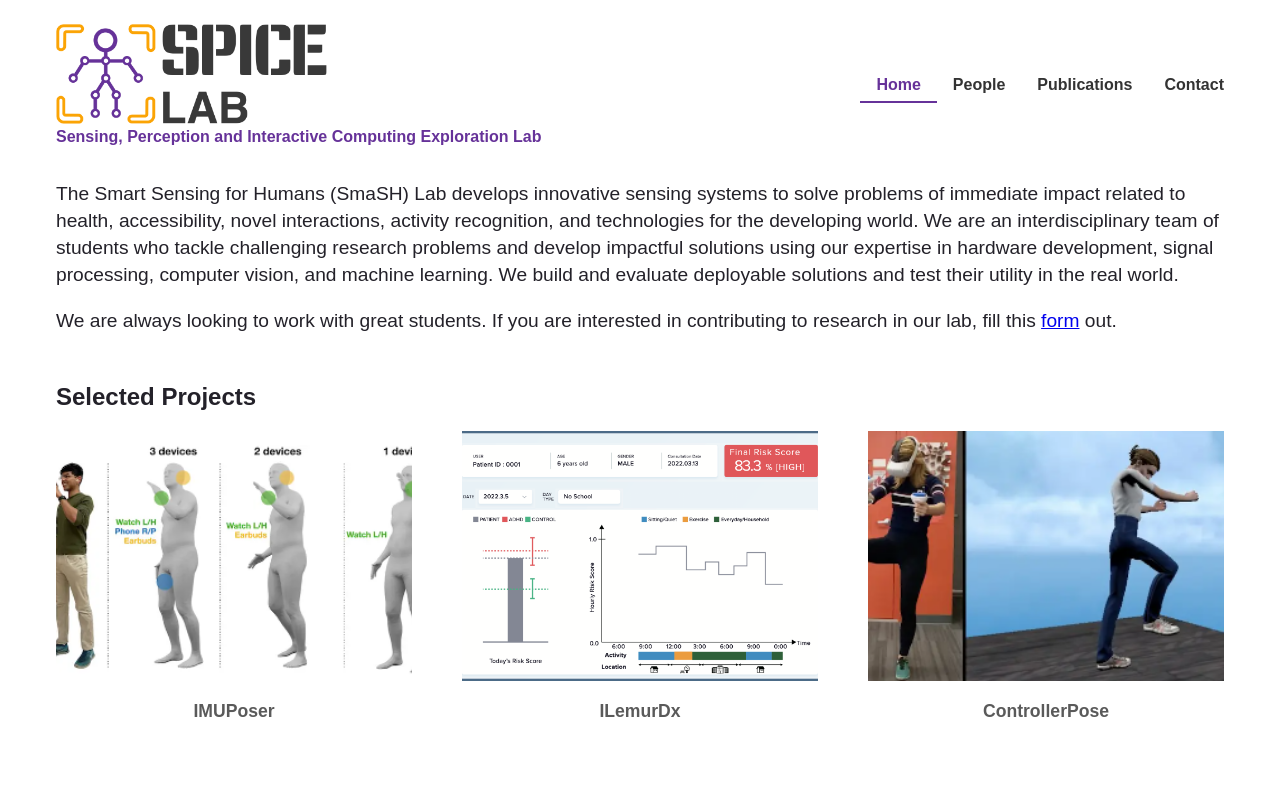
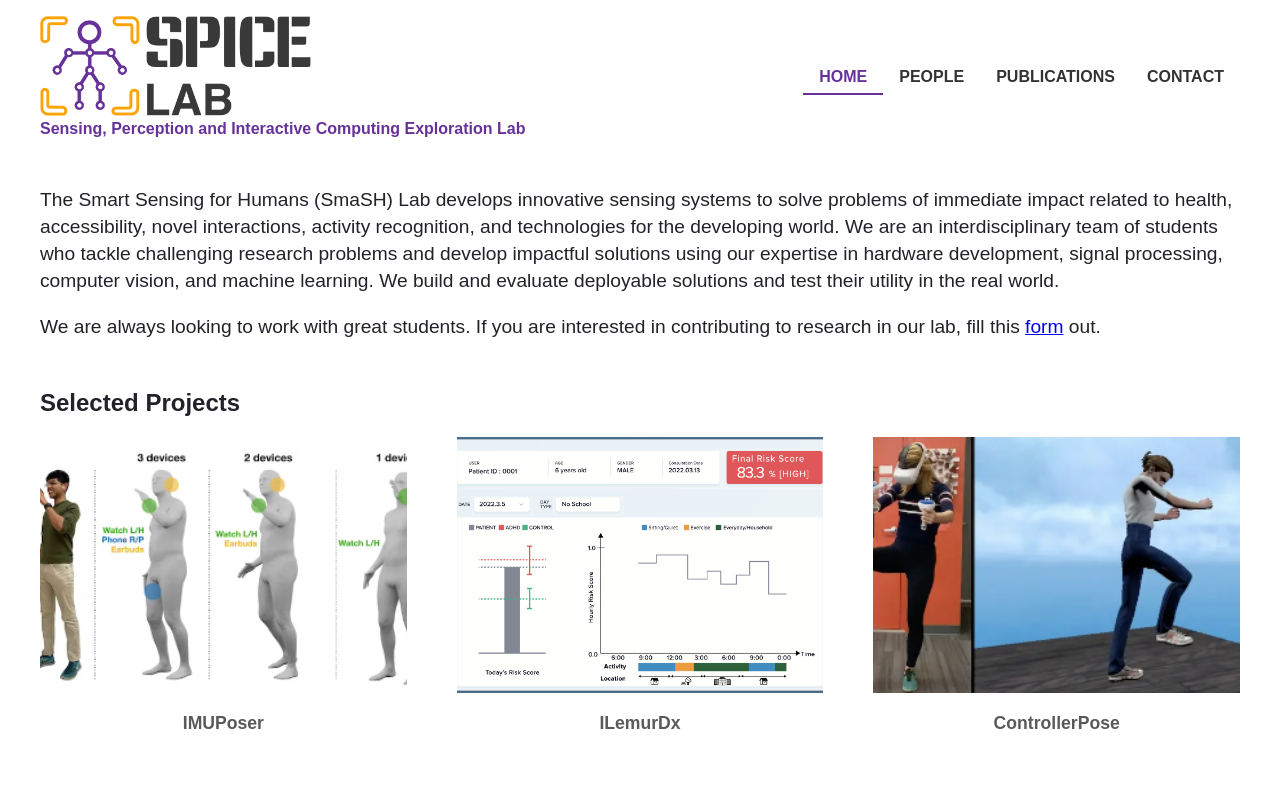
Before and after one commit to SPICExLAB/spice-lab.org, a Gatsby site: page / in a window 1280 px wide. Shown: the top 789 px of the page. Built offline with nearby package versions, Linux system fonts and the light colour scheme; Gatsby itself is replaced by a stand-in of ours.

Commit message:
update styles

```diff
--- /dev/null
+++ b/src/components/Header.js
@@ -0,0 +1,204 @@
+import React, { useState, useEffect } from 'react';
+import { Link } from 'gatsby';
+import styled, { css } from 'styled-components';
+import logoImage from '../images/logo.png';
+
+const HeaderContainer = styled.div`
+  width: 100%;
+  display: flex;
+  justify-content: center;
+  position: fixed;
+  top: 0;
+  left: 0;
+  right: 0;
+  background: white;
+  z-index: 1000;
+  transition: all 0.3s ease-in-out;
+`;
+
+const HeaderWrapper = styled.header`
+  display: flex;
+  justify-content: space-between;
+  align-items: center;
+  padding: ${(props) => (props.$isScrolled ? '0.5rem 2rem' : '1rem 2rem')};
+  max-width: 1200px;
+  margin: 0 auto;
+  width: 100%;
+  transition: all 0.3s ease-in-out;
+
+  ${(props) =>
+    props.$isScrolled &&
+    css`
+      .logo img {
+        height: 55px;
+      }
+      .lab-name {
+        display: none;
+        width: 0;
+      }
+    `}
+`;
+
+const Logo = styled.div`
+  display: flex;
+  flex-direction: column;
+  align-items: flex-start;
+
+  img {
+    height: 100px;
+    transition: height 0.3s ease-in-out;
+  }
+
+  .lab-name {
+    font-size: 1rem;
+    font-weight: bold;
+    text-align: left;
+    color: #663299;
+    transition: font-size 0.3s ease-in-out, opacity 0.3s ease-in-out;
+  }
+`;
+
+const Nav = styled.nav`
+  ul {
+    display: flex;
+    list-style: none;
+    margin: 0;
+    padding: 0;
+  }
+
+  @media (max-width: 768px) {
+    display: none;
+
+    &.active {
+      display: flex;
+      flex-direction: column;
+      justify-content: center;
+      align-items: center;
+      position: fixed;
+      top: 0;
+      left: 0;
+      width: 100%;
+      height: 100%;
+      background-color: #fff;
+      z-index: 999;
+
+      ul {
+        flex-direction: column;
+        align-items: center;
+      }
+
+      ul li {
+        margin: 20px 0;
+      }
+    }
+  }
+`;
+
+const NavLink = styled(Link)`
+  color: #333;
+  font-weight: bold;
+  font-size: 1rem;
+  text-decoration: none;
+  padding: 0.5rem 1rem;
+  transition: color 0.2s;
+
+  &:hover {
+    color: #663299;
+  }
+
+  &.active {
+    color: #663299;
+    border-bottom: 2px solid #663299;
+  }
+
+  @media (max-width: 768px) {
+    font-size: 2rem;
+    padding: 0.5rem 0;
+  }
+`;
+
+const Hamburger = styled.div`
+  display: none;
+  cursor: pointer;
+  position: relative;
+  z-index: 1000;
+
+  @media (max-width: 768px) {
+    display: block;
+  }
+
+  &.active .bar:nth-child(1) {
+    transform: translateY(8px) rotate(45deg);
+  }
+
+  &.active .bar:nth-child(2) {
+    opacity: 0;
+  }
+
+  &.active .bar:nth-child(3) {
+    transform: translateY(-8px) rotate(-45deg);
+  }
+`;
+
+const Bar = styled.span`
+  display: block;
+  width: 25px;
+  height: 3px;
+  margin: 5px auto;
+  background-color: #333;
+  transition: all 0.3s ease-in-out;
+`;
+
+const Header = ({ isScrolled }) => {
+  const [isMenuOpen, setIsMenuOpen] = useState(false);
+
+  const toggleMenu = () => {
+    setIsMenuOpen(!isMenuOpen);
+  };
+
+  return (
+    <HeaderContainer>
+      <HeaderWrapper $isScrolled={isScrolled}>
+        <Logo $isScrolled={isScrolled} className="logo">
+          <Link to="/">
+            <img src={logoImage} alt="Logo" />
+          </Link>
+          <span className="lab-name">
+            Sensing, Perception and Interactive Computing Exploration Lab
+          </span>
+        </Logo>
+        <Nav className={isMenuOpen ? 'active' : ''}>
+          <ul>
+            <li>
+              <NavLink to="/" activeClassName="active">
+                HOME
+              </NavLink>
+            </li>
+            <li>
+              <NavLink to="/people" activeClassName="active">
+                PEOPLE
+              </NavLink>
+            </li>
+            <li>
+              <NavLink to="/publications" activeClassName="active">
+                PUBLICATIONS
+              </NavLink>
+            </li>
+            <li>
+              <NavLink to="/contact" activeClassName="active">
+                CONTACT
+              </NavLink>
+            </li>
+          </ul>
+        </Nav>
+        <Hamburger className={isMenuOpen ? 'active' : ''} onClick={toggleMenu}>
+          <Bar className="bar"></Bar>
+          <Bar className="bar"></Bar>
+          <Bar className="bar"></Bar>
+        </Hamburger>
+      </HeaderWrapper>
+    </HeaderContainer>
+  );
+};
+
+export default Header;
--- a/src/components/MainLayout.js
+++ b/src/components/MainLayout.js
@@ -1,7 +1,6 @@
 import React, { useState, useEffect } from 'react';
-import { Link } from 'gatsby';
-import styled, { css } from 'styled-components';
-import logoImage from '../images/logo.png';
+import styled from 'styled-components';
+import Header from './Header';
 
 const LayoutWrapper = styled.div`
   color: #232129;
@@ -11,165 +10,16 @@ const LayoutWrapper = styled.div`
   font-family: 'Avenir', sans-serif;
 `;
 
-const Header = styled.header`
-  display: flex;
-  justify-content: space-between;
-  align-items: center;
-  padding: 1rem 0 1rem 1rem;
-  position: sticky;
-  top: 0;
-  background: white;
-  z-index: 1000;
-  transition: all 0.3s ease-in-out;
-
-  ${(props) =>
-    props.$isScrolled &&
-    css`
-      .logo img {
-        height: 55px;
-      }
-      .lab-name {
-        opacity: 0;
-        width: 0;
-      }
-    `}
-`;
-
-const Logo = styled.div`
-  display: flex;
-  flex-direction: column;
-  align-items: flex-start;
-
-  img {
-    height: 100px;
-    transition: height 0.3s ease-in-out;
-  }
-
-  .lab-name {
-    font-size: 1rem;
-    font-weight: bold;
-    text-align: left;
-    color: #663299;
-    transition: font-size 0.3s ease-in-out, opacity 0.3s ease-in-out;
-    white-space: nowrap;
-  }
-
-  ${(props) =>
-    props.$isScrolled &&
-    css`
-      .lab-name {
-        display: none;
-      }
-    `}
-`;
-
-const Nav = styled.nav`
-  ul {
-    display: flex;
-    list-style: none;
-    margin: 0;
-    padding: 0;
-  }
-
-  @media (max-width: 768px) {
-    display: none;
-
-    &.active {
-      display: flex;
-      flex-direction: column;
-      justify-content: center;
-      align-items: center;
-      position: fixed;
-      top: 0;
-      left: 0;
-      width: 100%;
-      height: 100%;
-      background-color: #fff;
-      z-index: 999;
-
-      ul {
-        flex-direction: column;
-        align-items: center;
-      }
-
-      ul li {
-        margin: 20px 0;
-      }
-    }
-  }
-`;
-
-const NavLink = styled(Link)`
-  color: #333;
-  font-weight: bold;
-  font-size: 1rem;
-  text-decoration: none;
-  padding: 0.5rem 1rem;
-  transition: color 0.2s;
-
-  &:hover {
-    color: #663299;
-  }
-
-  &.active {
-    color: #663299;
-    border-bottom: 2px solid #663299;
-  }
-
-  @media (max-width: 768px) {
-    font-size: 2rem;
-    padding: 0.5rem 0;
-  }
-`;
-
-const Hamburger = styled.div`
-  display: none;
-  cursor: pointer;
-  position: relative;
-  z-index: 1000;
-
-  @media (max-width: 768px) {
-    display: block;
-  }
-
-  &.active .bar:nth-child(1) {
-    transform: translateY(8px) rotate(45deg);
-  }
-
-  &.active .bar:nth-child(2) {
-    opacity: 0;
-  }
-
-  &.active .bar:nth-child(3) {
-    transform: translateY(-8px) rotate(-45deg);
-  }
-`;
-
-const Bar = styled.span`
-  display: block;
-  width: 25px;
-  height: 3px;
-  margin: 5px auto;
-  background-color: #333;
-  transition: all 0.3s ease-in-out;
-`;
-
-const Main = styled.main`
-  padding: 0 1rem;
-`;
+const Main = styled.main``;
 
 const MainLayout = ({ children }) => {
-  const [isMenuOpen, setIsMenuOpen] = useState(false);
   const [isScrolled, setIsScrolled] = useState(false);
 
-  const toggleMenu = () => {
-    setIsMenuOpen(!isMenuOpen);
-  };
-
   const handleScroll = () => {
-    if (window.scrollY > 50) {
+    const scrollPosition = window.scrollY;
+    if (scrollPosition > 50) {
       setIsScrolled(true);
-    } else {
+    } else if (scrollPosition < 40) {
       setIsScrolled(false);
     }
   };
@@ -183,46 +33,10 @@ const MainLayout = ({ children }) => {
 
   return (
     <LayoutWrapper>
-      <Header $isScrolled={isScrolled}>
-        <Logo $isScrolled={isScrolled} className="logo">
-          <Link to="/">
-            <img src={logoImage} alt="Logo" />
-          </Link>
-          <span className="lab-name">
-            Sensing, Perception and Interactive Computing Exploration Lab
-          </span>
-        </Logo>
-        <Nav className={isMenuOpen ? 'active' : ''}>
-          <ul>
-            <li>
-              <NavLink to="/" activeClassName="active">
-                Home
-              </NavLink>
-            </li>
-            <li>
-              <NavLink to="/people" activeClassName="active">
-                People
-              </NavLink>
-            </li>
-            <li>
-              <NavLink to="/publications" activeClassName="active">
-                Publications
-              </NavLink>
-            </li>
-            <li>
-              <NavLink to="/contact" activeClassName="active">
-                Contact
-              </NavLink>
-            </li>
-          </ul>
-        </Nav>
-        <Hamburger className={isMenuOpen ? 'active' : ''} onClick={toggleMenu}>
-          <Bar className="bar"></Bar>
-          <Bar className="bar"></Bar>
-          <Bar className="bar"></Bar>
-        </Hamburger>
-      </Header>
-      <Main>{children}</Main>
+      <Header isScrolled={isScrolled} />
+      <Main style={{ paddingTop: isScrolled ? '4rem' : '10rem' }}>
+        {children}
+      </Main>
     </LayoutWrapper>
   );
 };
--- a/src/components/projectCard.js
+++ b/src/components/projectCard.js
@@ -54,19 +54,19 @@ const ProjectOverlayBottom = styled.div`
   height: 80px;
   background-color: rgba(0, 0, 0, 0.8);
   color: white;
-  display: none; /* Hidden by default */
+  display: none;
   align-items: center;
   justify-content: center;
   width: 100%;
   bottom: 0;
 
   ${ProjectImageWrapper}:hover & {
-    display: flex; /* Reveals on hover */
+    display: flex;
   }
 `;
 
 const ProjectSubtitle = styled.p`
-  margin: 0;
+  padding: 0 1rem;
   font-size: 1rem;
   color: #fff;
   text-align: left;
--- a/src/pages/index.js
+++ b/src/pages/index.js
@@ -94,7 +94,7 @@ const IndexPage = ({ data }) => {
   const homePageProjects = projectsData.nodes
     .filter((project) => project.frontmatter.ishomePage === 'yes')
     .sort((a, b) => b.frontmatter.year - a.frontmatter.year)
-    .slice(0, 12);
+    .slice(0, 6);
 
   const nonPlaceholderNews = newsData.nodes.filter(
     (news) => !news.frontmatter.isPlaceholder
--- a/src/pages/publications.js
+++ b/src/pages/publications.js
@@ -3,6 +3,7 @@ import { graphql } from 'gatsby';
 import SEO from '../components/SEO';
 import MainLayout from '../components/MainLayout';
 import PublicationCard from '../components/publicationCard';
+import { VALID_NODE_NAMES } from '../../.cache/head/constants';
 
 const PublicationsPage = ({ data }) => {
   const { allMdx: publicationsData, allTeamJson: teamData } = data;
@@ -75,6 +76,8 @@ export const query = graphql`
           conference
           citation
           bibtex
+          github
+          videoLink
         }
       }
     }
```
Also changed, not shown: src/components/publicationCard.js (+67 -20 lines), src/templates/projectTemplate.js (+13 -6 lines), src/images/bibtex.png (deleted), src/images/bibtex.svg (added), src/images/citation.png (deleted), src/images/citation.svg (added), src/images/code.svg (added), src/images/github.png (deleted), src/images/paper.svg (added), src/images/pdf.png (deleted), src/images/publication.svg (added), src/images/video.svg (added), src/images/web.png (deleted).
